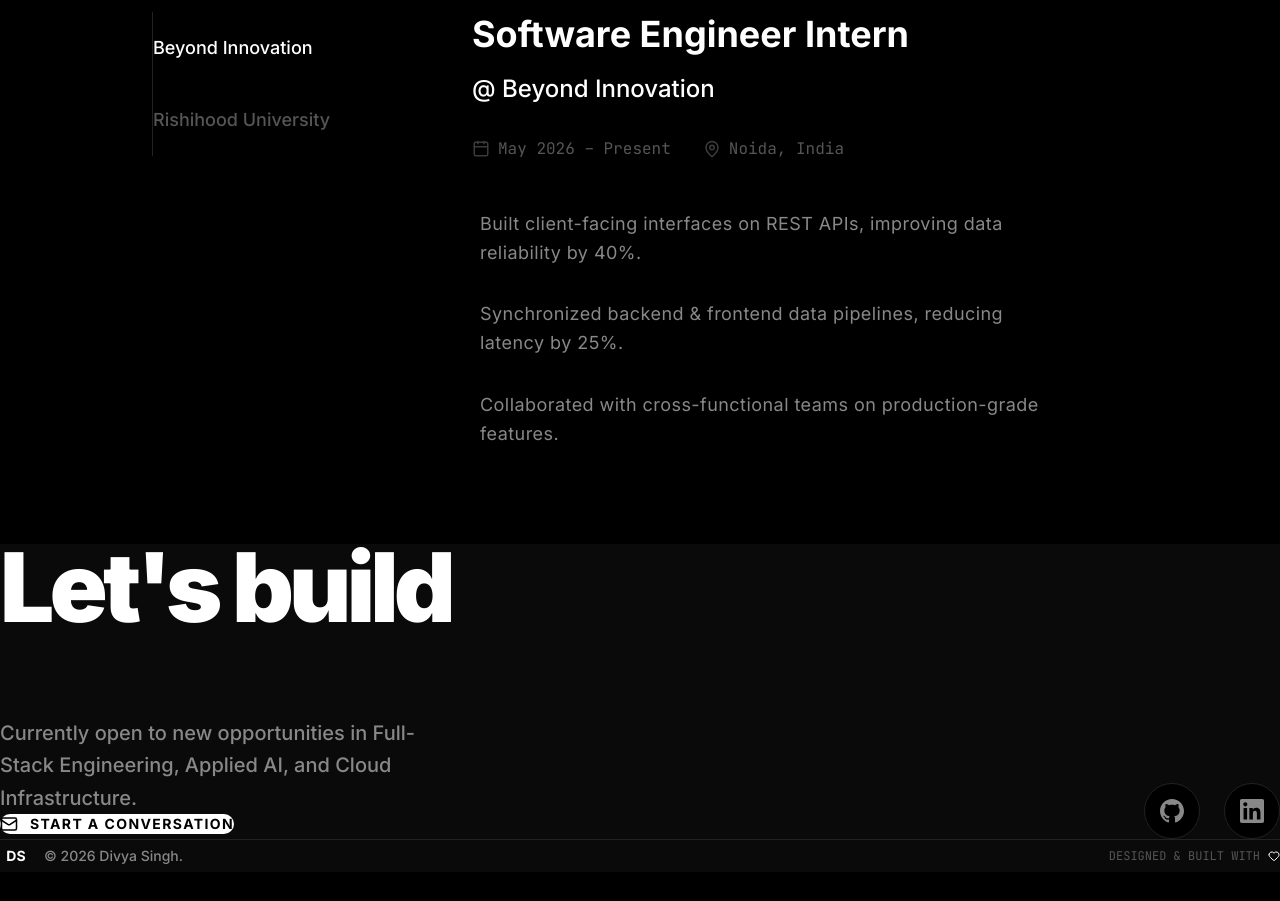
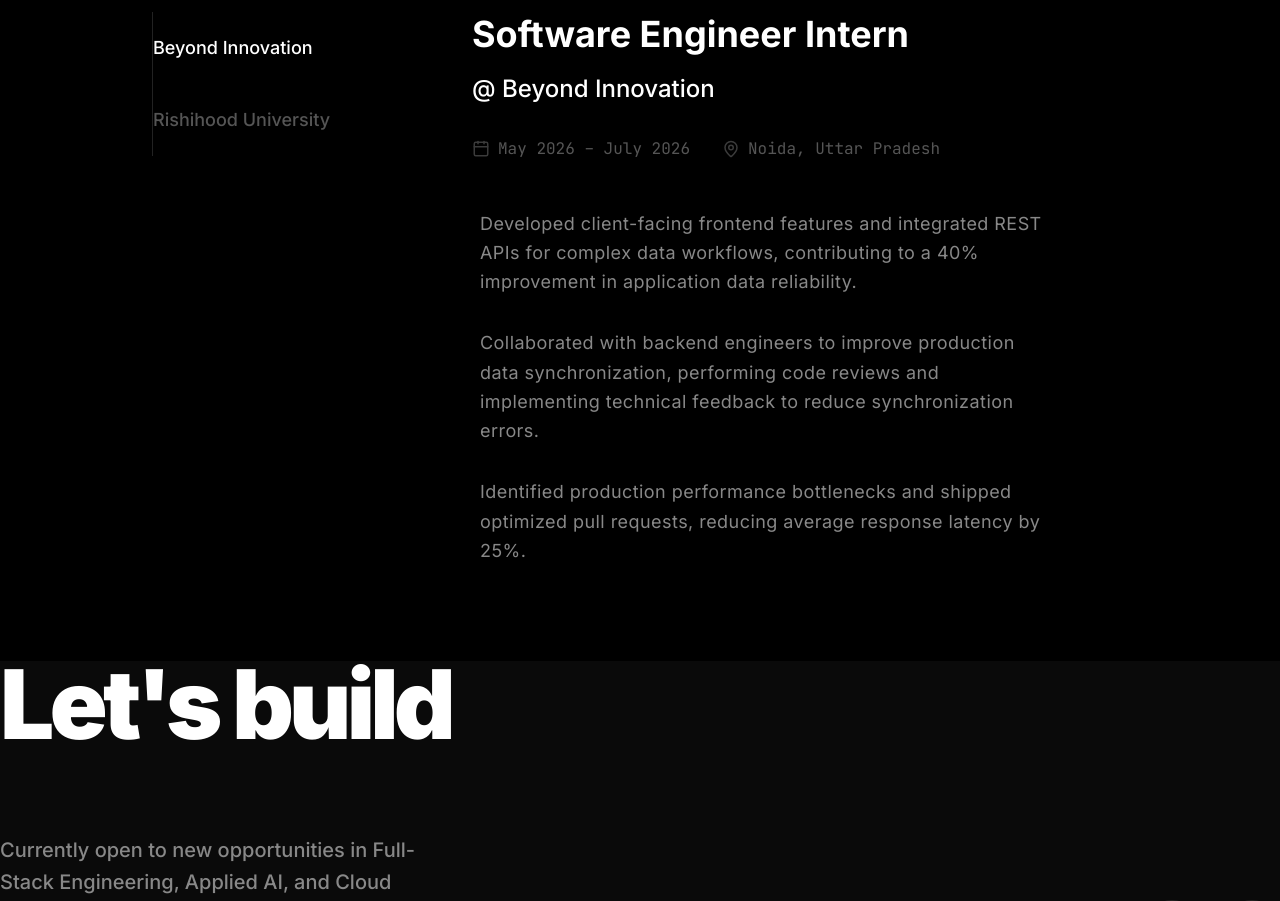
Before and after one commit to divya-3005/Portfolio-2026, a Next.js app: page / in a window 1280 px wide. Shown: the part 5840-6741 px from the top of the page. Before the commit the page ends 6712 px from the top, so only its background shows below. Built offline with nearby package versions, Linux system fonts and the light colour scheme; no server answers.

Commit message:
feat: upload updated PDF resume and align Experience timeline and details

```diff
--- a/src/components/Experience.tsx
+++ b/src/components/Experience.tsx
@@ -21,13 +21,13 @@
     type: 'work',
     title: 'Software Engineer Intern',
     organization: 'Beyond Innovation',
-    location: 'Noida, India',
-    period: 'May 2026 – Present',
-    current: true,
+    location: 'Noida, Uttar Pradesh',
+    period: 'May 2026 – July 2026',
+    current: false,
     description: [
-      'Built client-facing interfaces on REST APIs, improving data reliability by 40%.',
-      'Synchronized backend & frontend data pipelines, reducing latency by 25%.',
-      'Collaborated with cross-functional teams on production-grade features.',
+      'Developed client-facing frontend features and integrated REST APIs for complex data workflows, contributing to a 40% improvement in application data reliability.',
+      'Collaborated with backend engineers to improve production data synchronization, performing code reviews and implementing technical feedback to reduce synchronization errors.',
+      'Identified production performance bottlenecks and shipped optimized pull requests, reducing average response latency by 25%.',
     ],
   },
   {
@@ -38,8 +38,8 @@
     location: 'Sonepat, Haryana',
     period: 'Aug 2024 – May 2028',
     description: [
-      'Specializing in Computer Science & Data Science architectures.',
-      'Active participant in competitive programming and national hackathons.',
+      'Cumulative Grade Point Average (CGPA): 8.72',
+      'Relevant Coursework: Object-Oriented Programming (OOP), Data Structures and Algorithms (DSA), Operating Systems (OS), Computer Networks, DBMS.',
       'Building full-stack projects and contributing to core open-source repositories.',
     ],
   },
```
Also changed, not shown: 1 other file (tests, documents, lock files or other folders).
